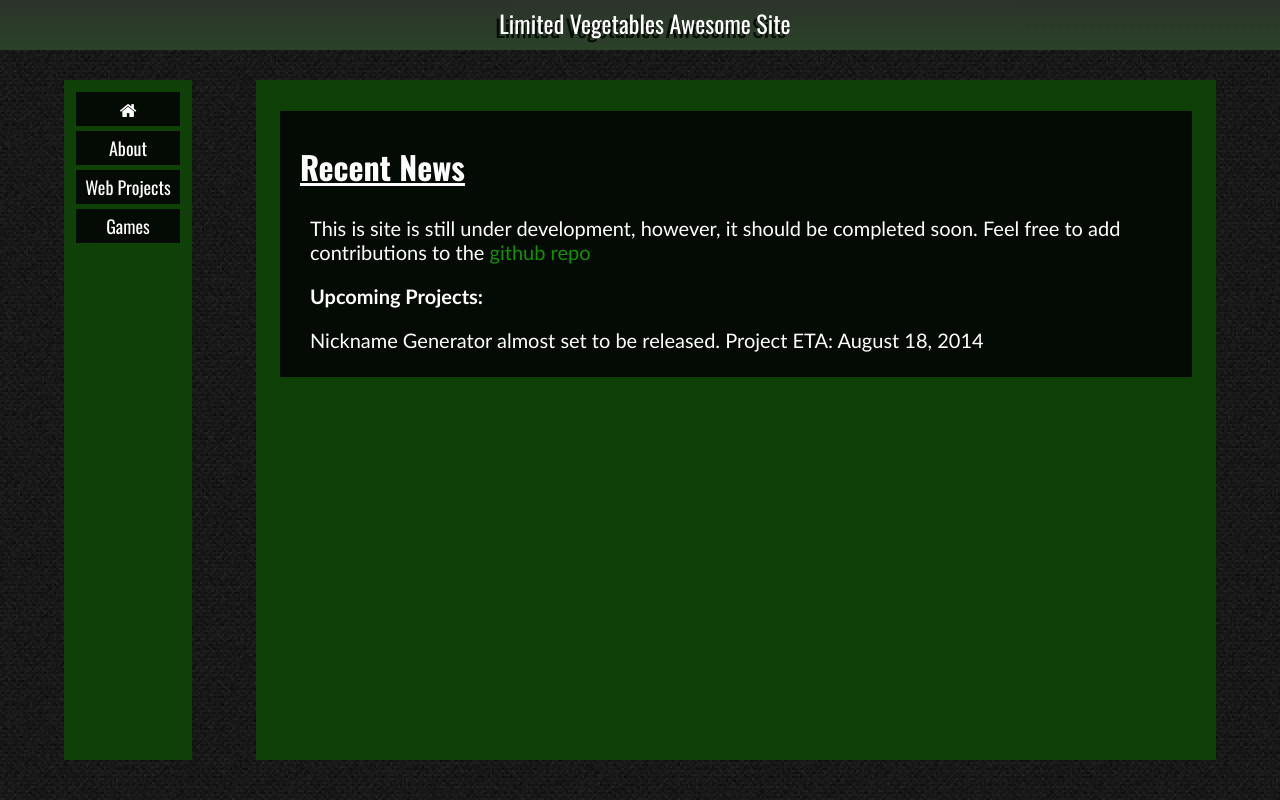
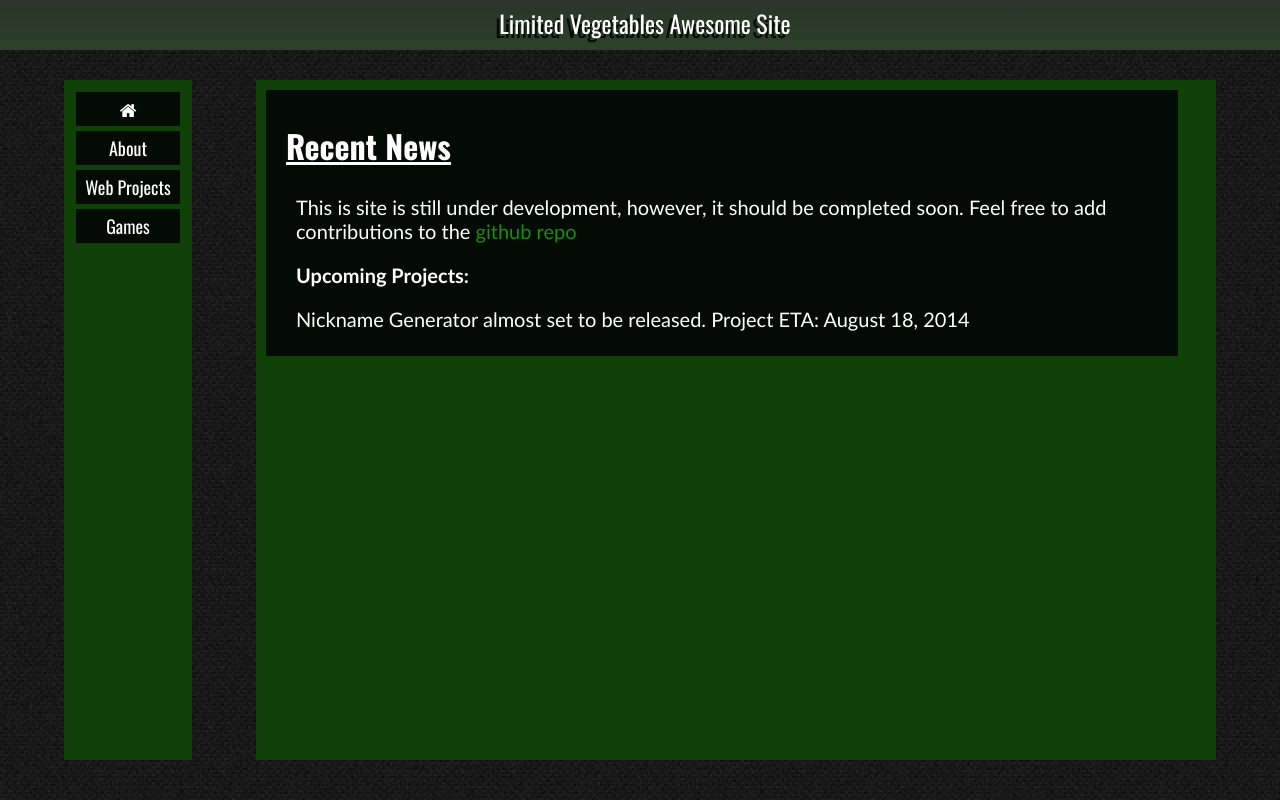
Before and after one commit to Spikinator/PortfolioSite, a plain HTML site: page index.html in a window 1280 px wide. Drawn offline with nearby package versions, Linux system fonts and the light colour scheme; files whose address does not match are found by name.

Commit message:
Changed margin values index.css

```diff
--- a/css/index.css
+++ b/css/index.css
@@ -96,12 +96,7 @@ article {
 	position: relative;
 	width: 95%;
 	height: 95%;
-	left: 2.5%;
-
-	margin-top: 5%;
-
-	right: 5%;
-	bottom: 2.5%;
+	margin: 10px;
 	height: auto;
 	padding: 0px;
 	padding-top: 5px;
```
